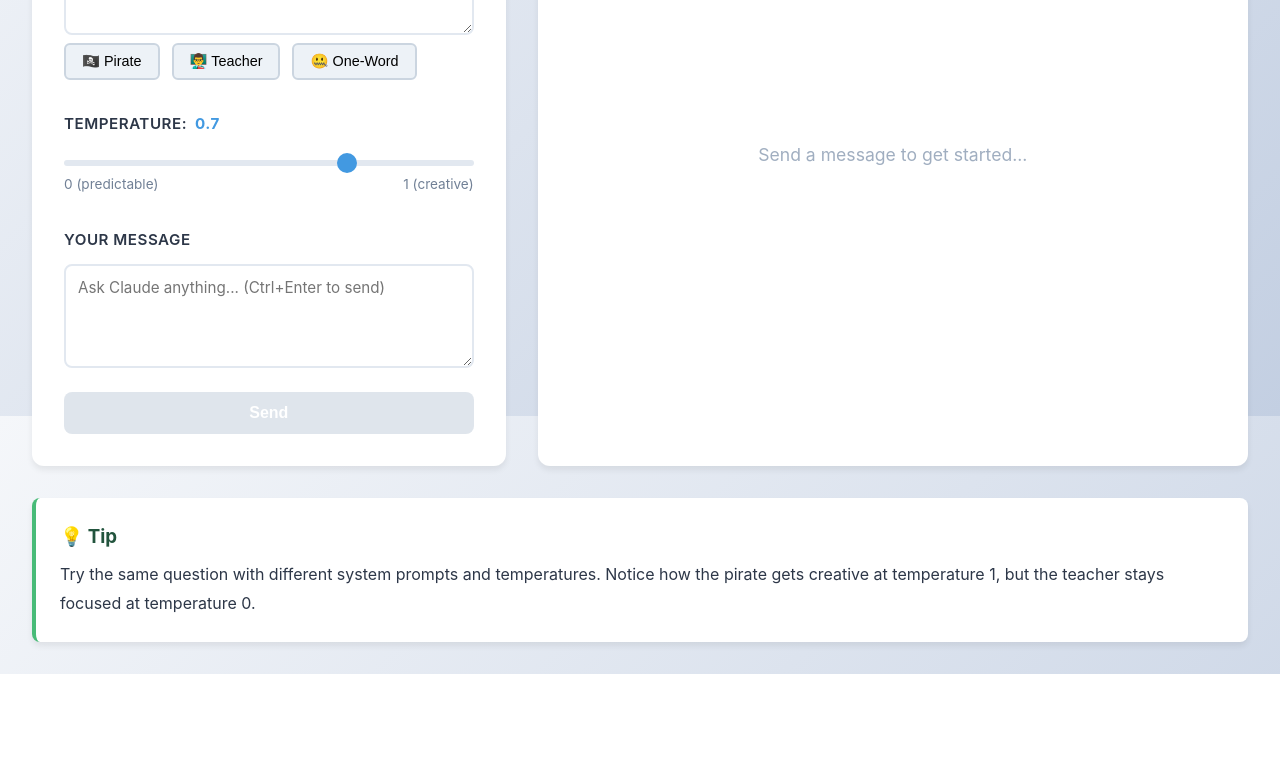
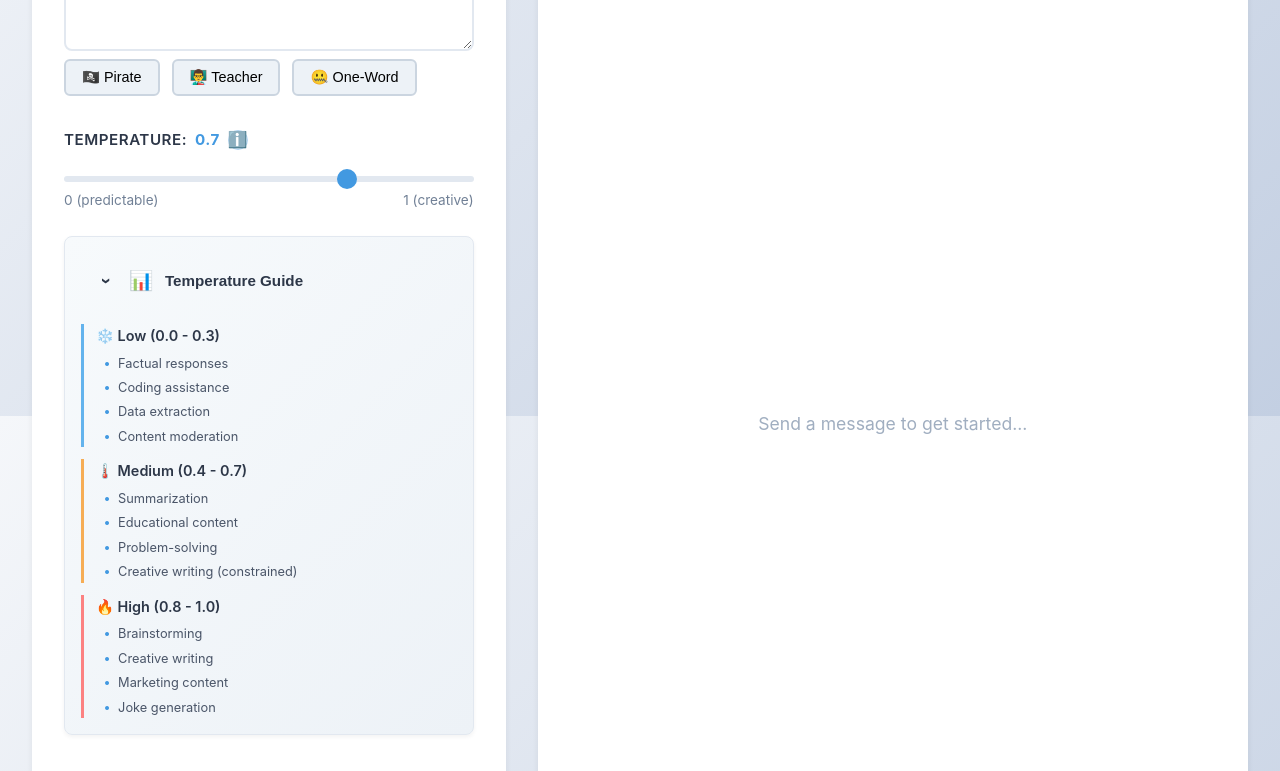
Before and after one commit to laitanop/AI-prompt-playground, a Next.js app: page / in a window 1280 px wide. Shown: the part 384-1155 px from the top of the page. Before the commit the page ends 1058 px from the top, so only its background shows below. Built offline with nearby package versions, Linux system fonts and the light colour scheme.

Commit message:
fix ui temperature

```diff
--- a/app/api/chat/route.ts
+++ b/app/api/chat/route.ts
@@ -8,7 +8,7 @@ export async function POST(request: NextRequest) {
     if (!message) {
       return NextResponse.json(
         { error: "Message is required" },
-        { status: 400 }
+        { status: 400 },
       );
     }
 
@@ -43,7 +43,7 @@ export async function POST(request: NextRequest) {
     console.error("Chat API error:", error);
     return NextResponse.json(
       { error: "Failed to process message" },
-      { status: 500 }
+      { status: 500 },
     );
   }
 }
--- a/app/globals.css
+++ b/app/globals.css
@@ -59,10 +59,16 @@ header p {
   border-radius: 12px;
   padding: 2rem;
   box-shadow: 0 4px 6px rgba(0, 0, 0, 0.07);
+  overflow: visible;
+}
+
+.controls-panel {
+  padding-top: 3rem;
 }
 
 .control-section {
   margin-bottom: 2rem;
+  overflow: visible;
 }
 
 .control-section:last-child {
@@ -110,9 +116,9 @@ label {
 
 .tooltip {
   position: absolute;
-  bottom: 100%;
+  bottom: calc(100% + 12px);
   left: 50%;
-  transform: translateX(-50%) translateY(-8px);
+  transform: translateX(-50%);
   background: #2d3748;
   color: white;
   padding: 0.875rem 1rem;
@@ -128,15 +134,15 @@ label {
   visibility: hidden;
   pointer-events: none;
   transition: all 0.2s ease;
-  z-index: 1000;
-  box-shadow: 0 10px 25px rgba(0, 0, 0, 0.2);
+  z-index: 9999;
+  box-shadow: 0 10px 25px rgba(0, 0, 0, 0.3);
   white-space: normal;
 }
 
 .tooltip::after {
   content: "";
   position: absolute;
-  top: 100%;
+  bottom: -6px;
   left: 50%;
   transform: translateX(-50%);
   width: 0;
@@ -149,8 +155,126 @@ label {
 .info-icon-wrapper:hover .tooltip {
   opacity: 1;
   visibility: visible;
-  transform: translateX(-50%) translateY(-12px);
+  transform: translateX(-50%) translateY(0);
 }
+
+/* Temperature Guide Card */
+.temp-guide-card {
+  margin-top: 1.5rem;
+  background: linear-gradient(135deg, #f7fafc 0%, #edf2f7 100%);
+  border: 1px solid #e2e8f0;
+  border-radius: 8px;
+  box-shadow: 0 2px 4px rgba(0, 0, 0, 0.05);
+  transition: all 0.2s ease;
+}
+
+.temp-guide-card.collapsed {
+  padding: 0;
+}
+
+.temp-guide-card.expanded {
+  padding: 1rem;
+}
+
+.temp-guide-header {
+  display: flex;
+  align-items: center;
+  gap: 0.75rem;
+  padding: 1rem;
+  background: transparent;
+  border: none;
+  font-weight: 600;
+  color: #2d3748;
+  font-size: 0.95rem;
+  cursor: pointer;
+  width: 100%;
+  text-align: left;
+  transition: all 0.2s ease;
+  border-radius: 6px;
+}
+
+.temp-guide-header:hover {
+  background: rgba(66, 153, 225, 0.1);
+}
+
+.chevron-icon {
+  display: inline-flex;
+  align-items: center;
+  justify-content: center;
+  width: 20px;
+  height: 20px;
+  font-size: 1.2rem;
+  transition: transform 0.3s ease;
+  transform-origin: center;
+}
+
+.temp-guide-card.expanded .chevron-icon {
+  transform: rotate(90deg);
+}
+
+.temp-guide-icon {
+  font-size: 1.2rem;
+}
+
+.temp-guide {
+  display: flex;
+  flex-direction: column;
+  gap: 0.75rem;
+  max-height: 0;
+  overflow: hidden;
+  transition: max-height 0.3s ease;
+}
+
+.temp-guide-card.expanded .temp-guide {
+  max-height: 500px;
+  margin-top: 1rem;
+}
+
+.temp-range {
+  border-left: 3px solid;
+  padding-left: 0.75rem;
+}
+
+.temp-range:first-child {
+  border-left-color: #63b3ed;
+}
+
+.temp-range:nth-child(2) {
+  border-left-color: #f6ad55;
+}
+
+.temp-range:last-child {
+  border-left-color: #fc8181;
+}
+
+.range-header {
+  font-weight: 600;
+  font-size: 0.9rem;
+  margin-bottom: 0.4rem;
+  color: #2d3748;
+}
+
+.range-items {
+  display: flex;
+  flex-direction: column;
+  gap: 0.25rem;
+  font-size: 0.8rem;
+  color: #4a5568;
+}
+
+.range-items span {
+  display: flex;
+  align-items: center;
+  padding-left: 0.5rem;
+}
+
+.range-items span::before {
+  content: "•";
+  margin-right: 0.5rem;
+  color: #4299e1;
+  font-weight: bold;
+}
+
 
 .temp-value {
   color: #4299e1;
--- a/app/page.tsx
+++ b/app/page.tsx
@@ -23,6 +23,7 @@ export default function Home() {
     output: number;
   } | null>(null);
   const [error, setError] = useState<string | null>(null);
+  const [expandedGuide, setExpandedGuide] = useState(true);
 
   const handlePreset = (preset: PresetKey) => {
     setSystemPrompt(SYSTEM_PRESETS[preset]);
@@ -119,6 +120,12 @@ export default function Home() {
               <label>
                 Temperature:{" "}
                 <span className="temp-value">{temperature.toFixed(1)}</span>
+                <div className="info-icon-wrapper">
+                  <span className="info-icon">ℹ️</span>
+                  <div className="tooltip">
+                    Temperature is a powerful parameter that controls how predictable or creative Claude's responses will be. Understanding how to use it effectively can dramatically improve your AI applications.
+                  </div>
+                </div>
               </label>
               <input
                 type="range"
@@ -132,6 +139,49 @@ export default function Home() {
               <div className="temp-labels">
                 <span>0 (predictable)</span>
                 <span>1 (creative)</span>
+              </div>
+
+              {/* Temperature Guide Accordion */}
+              <div className={`temp-guide-card ${expandedGuide ? "expanded" : "collapsed"}`}>
+                <button
+                  className="temp-guide-header"
+                  onClick={() => setExpandedGuide(!expandedGuide)}
+                >
+                  <span className="chevron-icon">›</span>
+                  <span className="temp-guide-icon">📊</span>
+                  <span>Temperature Guide</span>
+                </button>
+                <div className="temp-guide">
+                  <div className="temp-range">
+                    <div className="range-header">❄️ Low (0.0 - 0.3)</div>
+                    <div className="range-items">
+                      <span>Factual responses</span>
+                      <span>Coding assistance</span>
+                      <span>Data extraction</span>
+                      <span>Content moderation</span>
+                    </div>
+                  </div>
+
+                  <div className="temp-range">
+                    <div className="range-header">🌡️ Medium (0.4 - 0.7)</div>
+                    <div className="range-items">
+                      <span>Summarization</span>
+                      <span>Educational content</span>
+                      <span>Problem-solving</span>
+                      <span>Creative writing (constrained)</span>
+                    </div>
+                  </div>
+
+                  <div className="temp-range">
+                    <div className="range-header">🔥 High (0.8 - 1.0)</div>
+                    <div className="range-items">
+                      <span>Brainstorming</span>
+                      <span>Creative writing</span>
+                      <span>Marketing content</span>
+                      <span>Joke generation</span>
+                    </div>
+                  </div>
+                </div>
               </div>
             </div>
 
```
